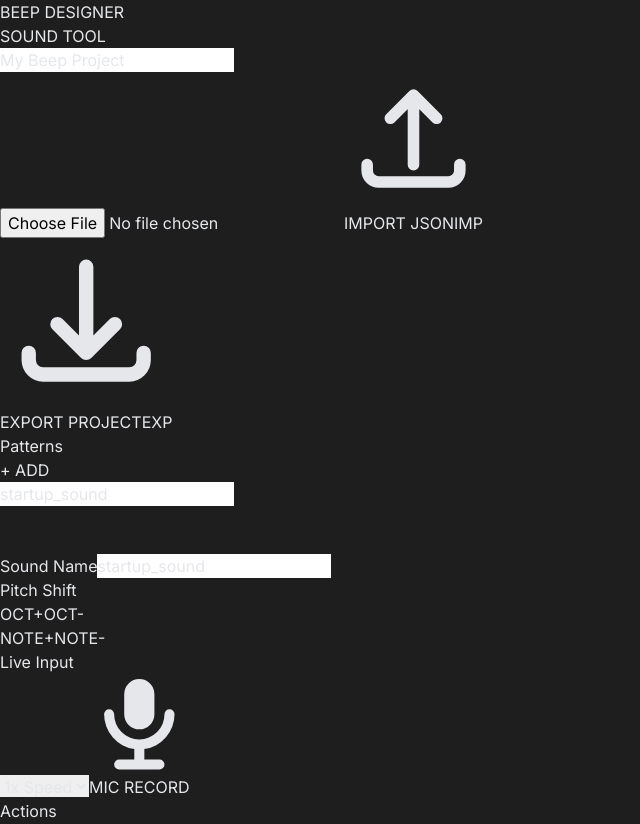
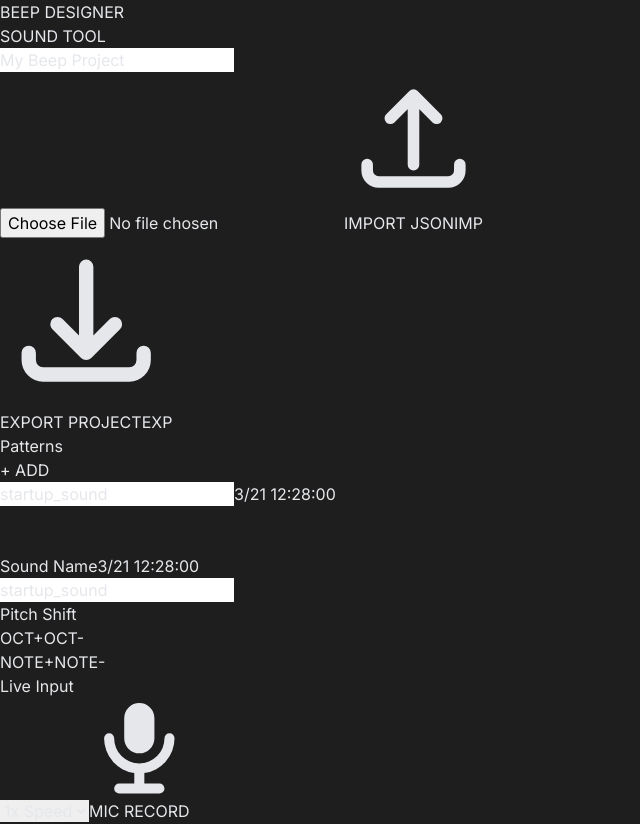
Before and after one commit to sac-inoue/BeepDesigner, a React (Vite) app: page / in a window 1280 px wide. Shown: the top 824 px of the page, without its empty margins (0-640 px from the left). Built offline with nearby package versions, Linux system fonts and the light colour scheme; the HTML template or start-up script is replaced by a standard one.

Commit message:
feat: Replace localStorage with IndexedDB. Display and track save timestamps.

```diff
--- a/src/App.tsx
+++ b/src/App.tsx
@@ -1,5 +1,6 @@
-import React, { useState, useEffect, useCallback } from 'react';
+import React, { useState, useEffect } from 'react';
 import type { Project, Beep } from './types';
+import { get, set } from 'idb-keyval';
 import PianoRoll from './components/PianoRoll';
 import CodeReview from './components/CodeReview';
 import Sidebar from './components/Sidebar';
@@ -7,29 +8,64 @@ import Header from './components/Header';
 
 const STORAGE_KEY = 'ESP32_BEEP_PROJECT';
 
+const DEFAULT_PROJECT: Project = {
+  projectName: 'My Beep Project',
+  version: '1.0',
+  beeps: [{ id: 'default', name: 'startup_sound', durationSec: 1, notes: [], lastUpdatedAt: Date.now() }]
+};
+
 const App: React.FC = () => {
-  const [project, setProject] = useState<Project>(() => {
-    const saved = localStorage.getItem('beep_project');
-    return saved ? JSON.parse(saved) : { projectName: 'My Beep Project', version: '1.0', beeps: [{ id: 'default', name: 'startup_sound', durationSec: 1, notes: [] }] };
-  });
-
-  const [currentBeepId, setCurrentBeepId] = useState<string>(project.beeps[0].id);
-  const [workingBeep, setWorkingBeep] = useState<Beep | null>(() => JSON.parse(JSON.stringify(project.beeps[0])));
+  const [isLoaded, setIsLoaded] = useState(false);
+  const [project, setProject] = useState<Project>(DEFAULT_PROJECT);
+  const [currentBeepId, setCurrentBeepId] = useState<string>('');
+  const [workingBeep, setWorkingBeep] = useState<Beep | null>(null);
 
   const [isSidebarOpen, setIsSidebarOpen] = useState(false);
   const [isBottomPaneOpen, setIsBottomPaneOpen] = useState(false);
 
-  const saveToLocalStorage = useCallback((p: Project) => {
-    localStorage.setItem(STORAGE_KEY, JSON.stringify(p));
+  useEffect(() => {
+    // Migrate from LocalStorage
+    const legacy1 = localStorage.getItem('ESP32_BEEP_PROJECT');
+    const legacy2 = localStorage.getItem('beep_project');
+    const legacyString = legacy1 || legacy2;
+
+    if (legacyString) {
+      try {
+        const parsed = JSON.parse(legacyString);
+        if (parsed && parsed.beeps && parsed.beeps.length > 0) {
+          setProject(parsed);
+          setCurrentBeepId(parsed.beeps[0].id);
+          setWorkingBeep(JSON.parse(JSON.stringify(parsed.beeps[0])));
+          setIsLoaded(true);
+          localStorage.removeItem('ESP32_BEEP_PROJECT');
+          localStorage.removeItem('beep_project');
+          return;
+        }
+      } catch (e) {
+        // Ignored
+      }
+    }
+
+    // Load from IndexedDB
+    get<Project>(STORAGE_KEY).then(saved => {
+      if (saved && saved.beeps && saved.beeps.length > 0) {
+        setProject(saved);
+        setCurrentBeepId(saved.beeps[0].id);
+        setWorkingBeep(JSON.parse(JSON.stringify(saved.beeps[0])));
+      } else {
+        setProject(DEFAULT_PROJECT);
+        setCurrentBeepId(DEFAULT_PROJECT.beeps[0].id);
+        setWorkingBeep(JSON.parse(JSON.stringify(DEFAULT_PROJECT.beeps[0])));
+      }
+      setIsLoaded(true);
+    });
   }, []);
 
   useEffect(() => {
-    saveToLocalStorage(project);
-    if (!currentBeepId && project.beeps.length > 0) {
-      setCurrentBeepId(project.beeps[0].id);
-      setWorkingBeep(JSON.parse(JSON.stringify(project.beeps[0])));
+    if (isLoaded) {
+      set(STORAGE_KEY, project).catch(err => console.error("IDB Save Failed", err));
     }
-  }, [project, currentBeepId, saveToLocalStorage]);
+  }, [project, isLoaded]);
 
   const currentSavedBeep = project.beeps.find(b => b.id === currentBeepId);
   const isDirty = !!workingBeep && !!currentSavedBeep && JSON.stringify(workingBeep) !== JSON.stringify(currentSavedBeep);
@@ -40,9 +76,11 @@ const App: React.FC = () => {
 
   const handleSave = () => {
     if (!workingBeep) return;
+    const saveBeep = { ...workingBeep, lastUpdatedAt: Date.now() };
+    setWorkingBeep(saveBeep);
     setProject(prev => ({
       ...prev,
-      beeps: prev.beeps.map(b => b.id === workingBeep.id ? workingBeep : b)
+      beeps: prev.beeps.map(b => b.id === workingBeep.id ? saveBeep : b)
     }));
   };
 
@@ -59,7 +97,8 @@ const App: React.FC = () => {
 
     if (isDirty) {
       if (window.confirm("保存されていない変更があります。保存してから切り替えますか？\n\n[OK] キャンセルせず保存して切り替え\n[キャンセル] 変更を破棄して切り替え")) {
-        nextProject = { ...project, beeps: project.beeps.map(b => b.id === workingBeep!.id ? workingBeep! : b) };
+        const savedWorking = { ...workingBeep!, lastUpdatedAt: Date.now() };
+        nextProject = { ...project, beeps: project.beeps.map(b => b.id === workingBeep!.id ? savedWorking : b) };
         setProject(nextProject);
       }
     }
@@ -74,7 +113,8 @@ const App: React.FC = () => {
     let nextProject = project;
     if (isDirty) {
       if (window.confirm("保存されていない変更があります。保存しますか？\n\n[OK] 保存して新しいパターン作成\n[キャンセル] 変更を破棄して新しいパターン作成")) {
-        nextProject = { ...project, beeps: project.beeps.map(b => b.id === workingBeep!.id ? workingBeep! : b) };
+        const savedWorking = { ...workingBeep!, lastUpdatedAt: Date.now() };
+        nextProject = { ...project, beeps: project.beeps.map(b => b.id === workingBeep!.id ? savedWorking : b) };
       }
     }
 
@@ -82,7 +122,8 @@ const App: React.FC = () => {
       id: crypto.randomUUID(),
       name: `new_sound_${nextProject.beeps.length + 1}`,
       durationSec: 1,
-      notes: []
+      notes: [],
+      lastUpdatedAt: Date.now()
     };
     nextProject = { ...nextProject, beeps: [...nextProject.beeps, newBeep] };
     setProject(nextProject);
@@ -97,14 +138,16 @@ const App: React.FC = () => {
     let nextProject = project;
     if (isDirty) {
       if (window.confirm("保存されていない変更があります。保存してから複製しますか？\n\n[OK] 保存して複製\n[キャンセル] 変更を破棄して複製")) {
-        nextProject = { ...project, beeps: project.beeps.map(b => b.id === workingBeep!.id ? workingBeep! : b) };
+        const savedWorking = { ...workingBeep!, lastUpdatedAt: Date.now() };
+        nextProject = { ...project, beeps: project.beeps.map(b => b.id === workingBeep!.id ? savedWorking : b) };
       }
     }
 
     const copy: Beep = {
       ...JSON.parse(JSON.stringify(original)),
       id: crypto.randomUUID(),
-      name: `${original.name}_copy`
+      name: `${original.name}_copy`,
+      lastUpdatedAt: Date.now()
     };
     nextProject = { ...nextProject, beeps: [...nextProject.beeps, copy] };
     setProject(nextProject);
@@ -136,10 +179,10 @@ const App: React.FC = () => {
     const safeName = name.replace(/[^a-zA-Z0-9_]/g, '');
     setProject(prev => ({
       ...prev,
-      beeps: prev.beeps.map(b => b.id === id ? { ...b, name: safeName } : b)
+      beeps: prev.beeps.map(b => b.id === id ? { ...b, name: safeName, lastUpdatedAt: Date.now() } : b)
     }));
     if (id === currentBeepId && workingBeep) {
-      setWorkingBeep(prev => prev ? { ...prev, name: safeName } : prev);
+      setWorkingBeep(prev => prev ? { ...prev, name: safeName, lastUpdatedAt: Date.now() } : prev);
     }
   };
 
@@ -185,6 +228,15 @@ const App: React.FC = () => {
     };
     reader.readAsText(file);
   };
+
+  if (!isLoaded) {
+    return (
+      <div className="flex flex-col items-center justify-center h-screen w-full bg-gray-950 text-gray-500 font-bold uppercase tracking-widest space-y-4">
+         <div className="w-8 h-8 rounded-full border-2 border-t-blue-500 border-gray-800 animate-spin" />
+         <div>Loading Workspace...</div>
+      </div>
+    );
+  }
 
   return (
     <div className="flex flex-col h-screen overflow-hidden bg-gray-950 text-gray-100">
--- a/src/components/PianoRoll.tsx
+++ b/src/components/PianoRoll.tsx
@@ -427,7 +427,14 @@ const PianoRoll: React.FC<PianoRollProps> = ({ beep, onUpdate, onToggleSidebar,
         )}
 
         <div className="flex flex-col space-y-1">
-          <span className="text-[10px] font-bold text-gray-600 uppercase tracking-widest pl-1">Sound Name</span>
+          <div className="flex items-center justify-between px-1">
+            <span className="text-[10px] font-bold text-gray-600 uppercase tracking-widest">Sound Name</span>
+            {beep.lastUpdatedAt && (
+              <span className="text-[9px] text-gray-700 font-mono tracking-tight whitespace-nowrap ml-2">
+                {new Date(beep.lastUpdatedAt).toLocaleString('ja-JP', { month: 'numeric', day: 'numeric', hour: '2-digit', minute: '2-digit', second: '2-digit' })}
+              </span>
+            )}
+          </div>
           <input
             type="text"
             value={beep.name}
--- a/src/components/Sidebar.tsx
+++ b/src/components/Sidebar.tsx
@@ -31,16 +31,23 @@ const Sidebar: React.FC<{
               : 'hover:bg-gray-800/50 border-transparent text-gray-400'
           }`}
         >
+          <div className="flex flex-col flex-1 min-w-0 mr-2">
             <input
               type="text"
               value={beep.name}
               onChange={(e) => onUpdateName(beep.id, e.target.value)}
-            className={`bg-transparent border-0 outline-none text-xs font-mono w-full mr-2 transition-all ${
+              className={`bg-transparent border-0 outline-none text-xs font-mono w-full transition-all ${
                   currentBeepId === beep.id ? 'text-blue-400 font-bold' : 'text-gray-400 pointer-events-none'
               }`}
               onClick={(e) => e.stopPropagation()}
               placeholder="Name..."
             />
+            {beep.lastUpdatedAt && (
+              <span className="text-[9px] text-gray-600 font-mono opacity-80 mt-0.5 whitespace-nowrap">
+                {new Date(beep.lastUpdatedAt).toLocaleString('ja-JP', { month: 'numeric', day: 'numeric', hour: '2-digit', minute: '2-digit', second: '2-digit' })}
+              </span>
+            )}
+          </div>
           <div className="flex items-center space-x-1 shrink-0">
             <button
               onClick={(e) => { e.stopPropagation(); onDuplicateBeep(beep.id); }}
--- a/src/types.ts
+++ b/src/types.ts
@@ -9,6 +9,7 @@ export interface Beep {
   name: string;
   durationSec: number;
   notes: Note[];
+  lastUpdatedAt?: number; // timestamp
 }
 
 export interface Project {
```
Lines whose indentation alone changed are shown as unchanged.
